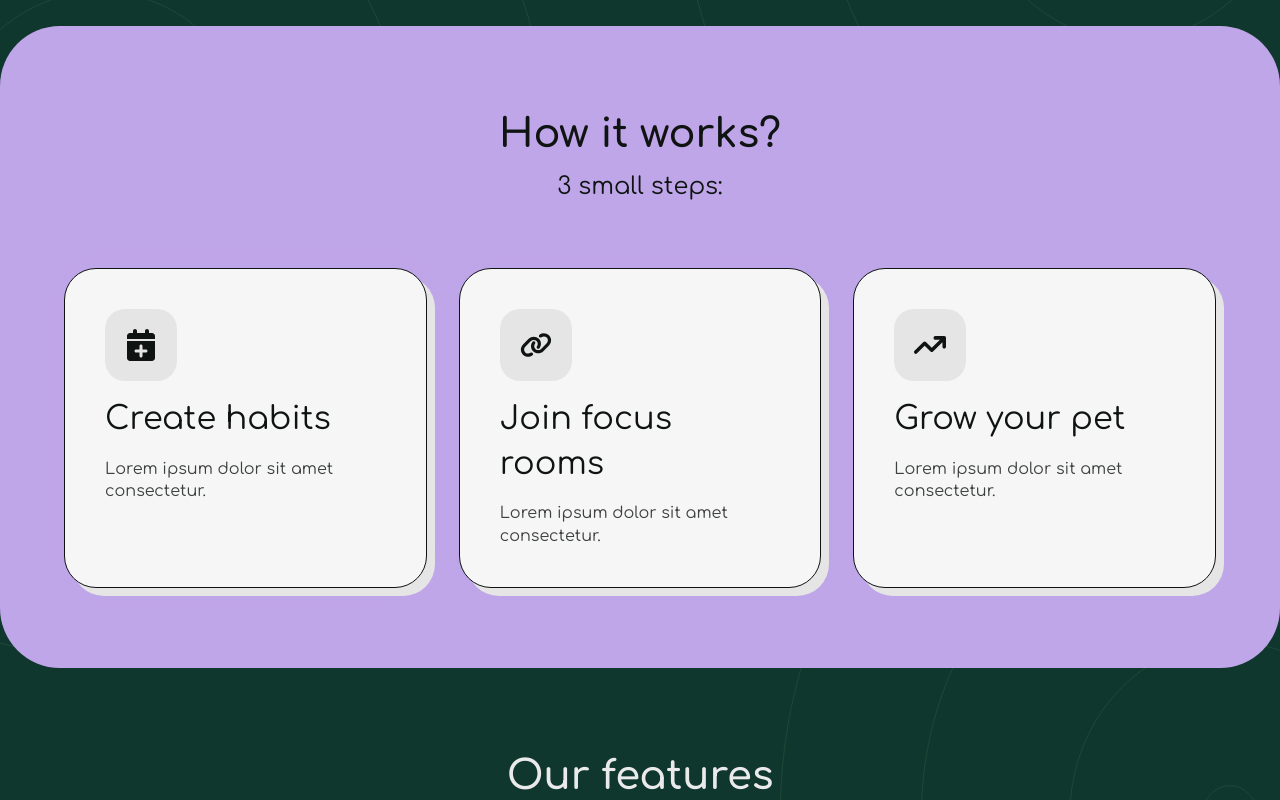
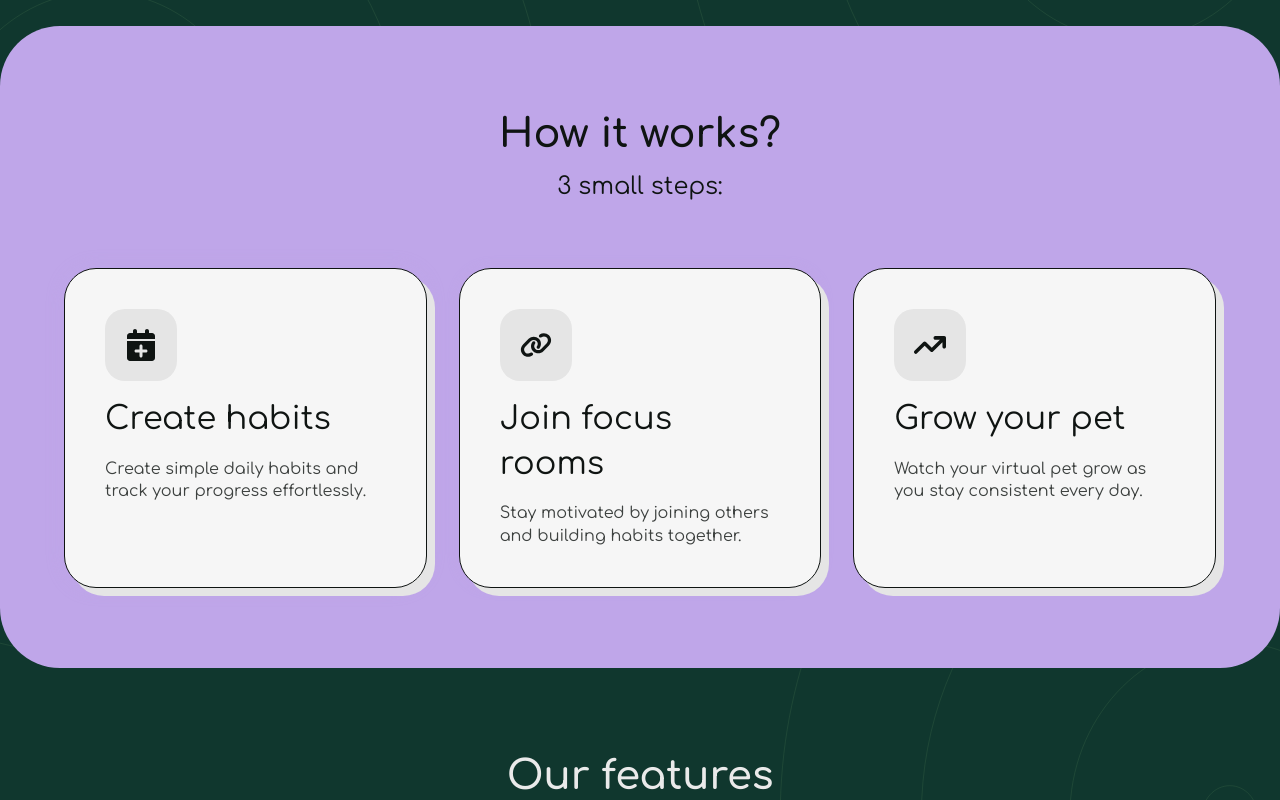
Before and after one commit to AnnKuts/zvycha-landing, a React (Vite) app: page / in a window 1280 px wide. Shown: the part 1086-1886 px from the top of the page. Built offline with nearby package versions, Linux system fonts and the light colour scheme.

Commit message:
chore: change text

```diff
--- a/src/components/Hero/Hero.tsx
+++ b/src/components/Hero/Hero.tsx
@@ -89,7 +89,7 @@ const Hero = () => {
       <div className="hero-content">
         <h1>BUILD HABITS TOGETHER</h1>
         <p>
-          Turn habits into fun with friends. <br />
+          Turn habits into fun with friends! <br />
           Grow your virtual pet <br />
           as you grow yourself.
         </p>
--- a/src/components/HowItWorks/HowItWorks.tsx
+++ b/src/components/HowItWorks/HowItWorks.tsx
@@ -15,7 +15,8 @@ const HowItWorks = () => {
                 <FaCalendarPlus />
               </div>
               <h3>Create habits</h3>
-              <p>Lorem ipsum dolor sit amet consectetur.</p>
+              <p>Create simple daily habits
+                and track your progress effortlessly.</p>
             </div>
 
             <div className="card">
@@ -23,7 +24,8 @@ const HowItWorks = () => {
                 <FaLink />
               </div>
               <h3>Join focus rooms</h3>
-              <p>Lorem ipsum dolor sit amet consectetur.</p>
+              <p>Stay motivated by joining others
+                and building habits together.</p>
             </div>
 
             <div className="card">
@@ -31,7 +33,8 @@ const HowItWorks = () => {
                 <FaArrowTrendUp />
               </div>
               <h3>Grow your pet</h3>
-              <p>Lorem ipsum dolor sit amet consectetur.</p>
+              <p>Watch your virtual pet grow
+                as you stay consistent every day.</p>
             </div>
           </div>
         </div>
```
